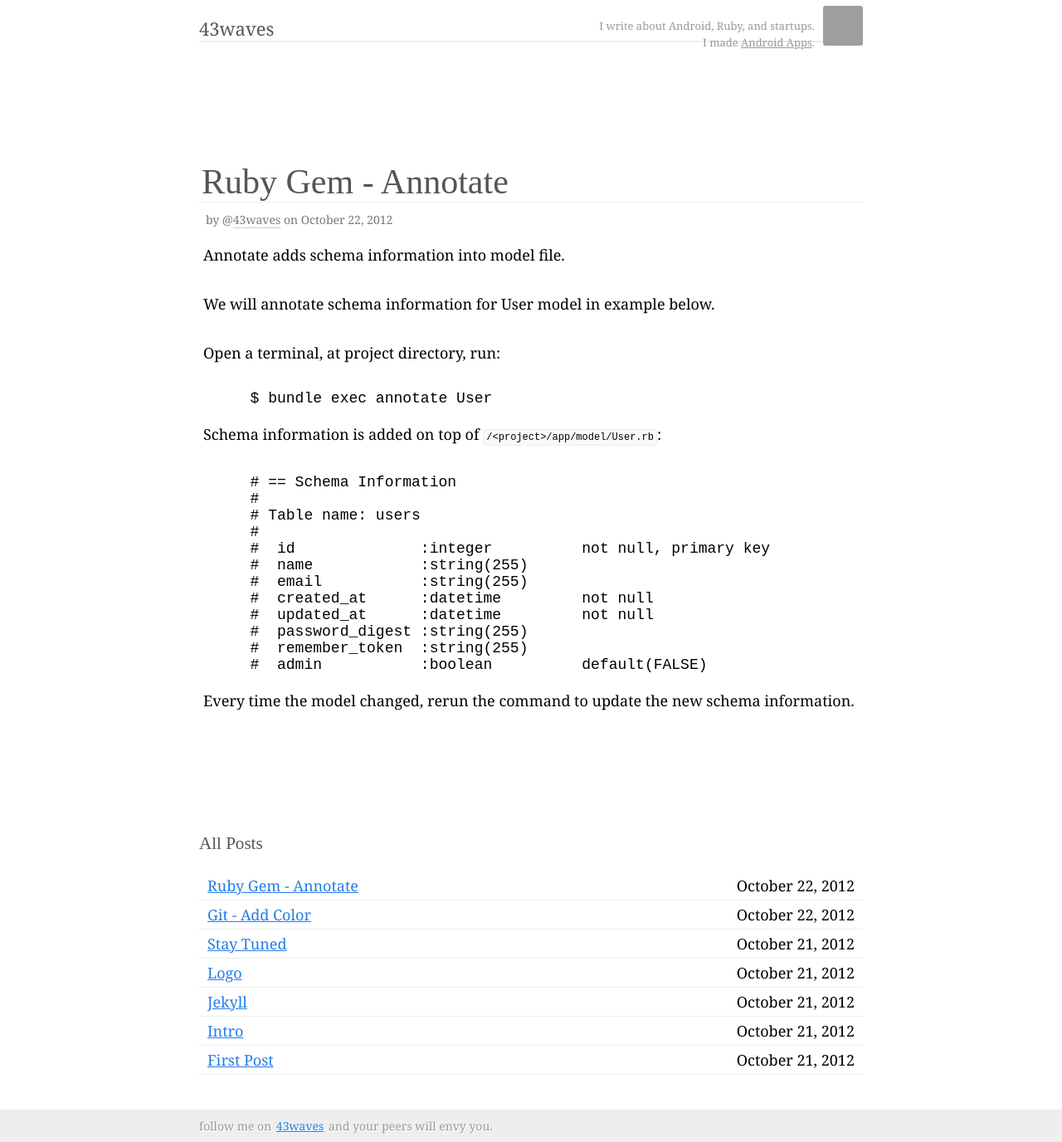
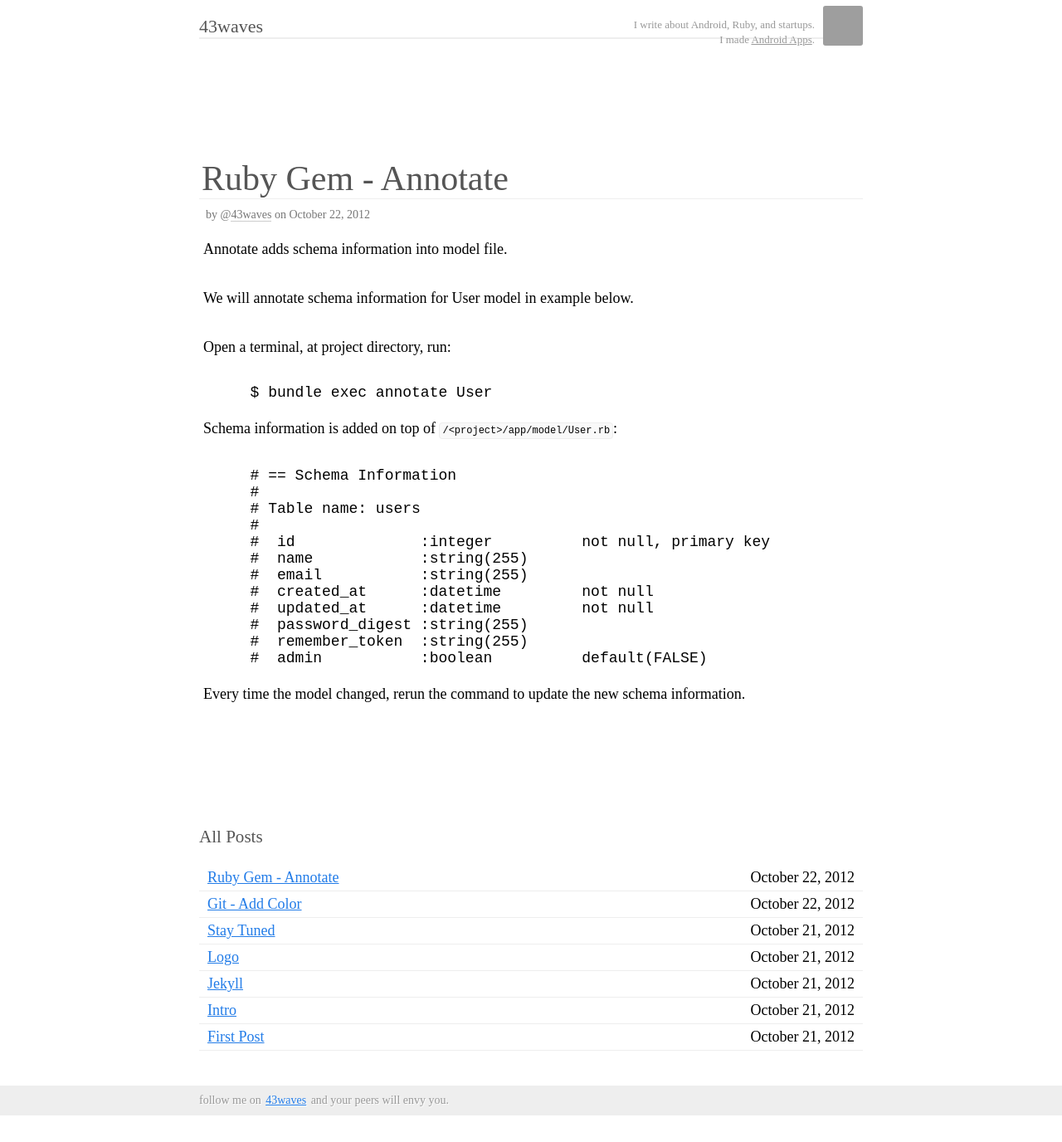
Before and after one commit to 43waves/43waves.github.io, a Jekyll site: the page built from index.html, in a window 1280 px wide. Shown: the whole page at 83% size. Built offline with Jekyll 4.4.1, drawn with Linux system fonts in a browser that asks for light colours; nearby versions of some CDN libraries; Markdown is read by kramdown in place of the engine named in the settings; comment, search, counter and statistics services are not loaded; after the commit the page ends 1344 px from its top, so only the background shows below that; grey boxes are pictures that could not be loaded.

Commit message:
I love Myrial Pro

```diff
--- a/css/styles.css
+++ b/css/styles.css
@@ -1,5 +1,5 @@
 body {
-  font-family: 'Georgia';
+  font-family: 'Myriad Pro';
   font-size: 18px;
   margin: 0;
   -webkit-font-smoothing: antialiased;
```
